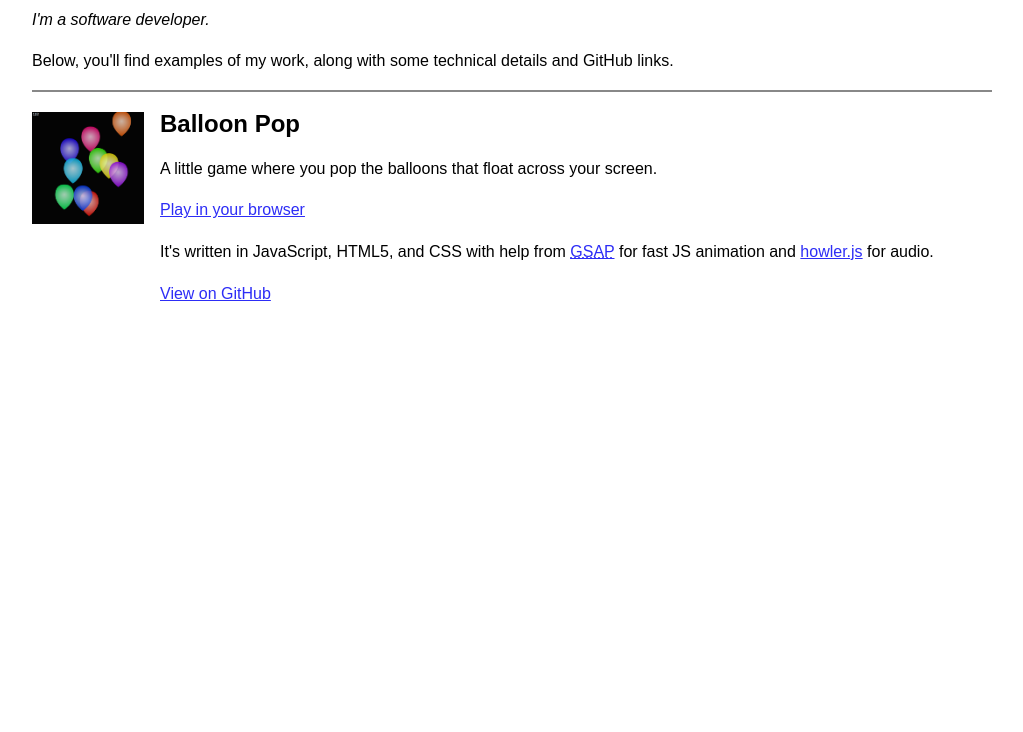
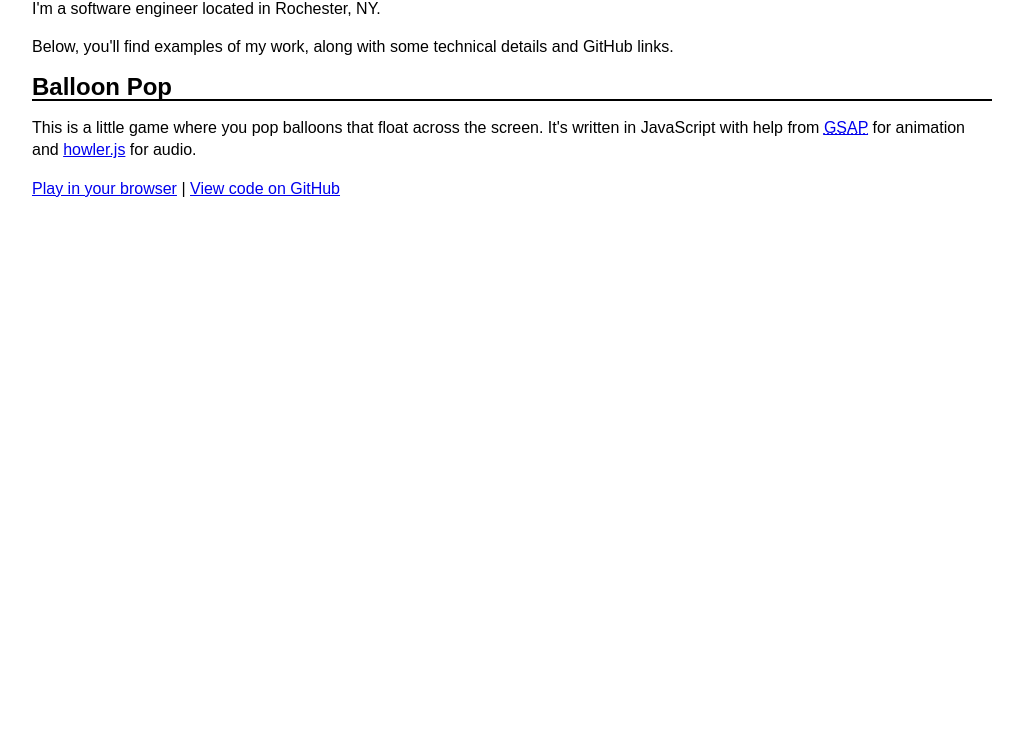
Before and after one commit to chris-oreilly/chris-oreilly, a plain HTML site: page index.html in a window 1280 px wide. Shown: the part 68-800 px from the top of the page, without its empty margins (128-1151 px from the left). Drawn offline with Linux system fonts and the light colour scheme.

Commit message:
Simplify design

```diff
--- a/index.css
+++ b/index.css
@@ -1,39 +1,13 @@
 body {
   max-width: 960px;
-  margin: auto;
-  padding: 0 5%;
+  margin: 0 auto;
+  padding: 1em 3%;
   font-family: Arial, sans-serif;
-  line-height: 1.6;
+  line-height: 1.4;
 }
 
-h1, h2, h3, h4, h5, h6 {
+h1, h2 {
   line-height: 1.0;
+  margin: 0;
+  border-bottom: 2px solid black;
 }
-
-a {
-  color: #2d2df6;
-}
-
-hr {
-  border: 1px solid #888888;
-}
-
-.project img {
-  display: block;
-  margin: auto;
-  max-width: 50%;
-}
-
-@media (min-width: 550px) {
-  .project {
-    position: relative;
-    padding-left: 8rem;
-  }
-
-  .project img {
-    position: absolute;
-    top: 0;
-    left: 0;
-    max-width: 7rem;
-  }
-}
--- a/index.html
+++ b/index.html
@@ -6,34 +6,36 @@
     <meta name="description" content="The software portfolio of Chris O'Reilly">
     <meta name="author" content="Chris O'Reilly">
     <meta name="viewport" content="width=device-width, initial-scale=1">
-    <link rel="stylesheet" href="/normalize.css">
-    <link rel="stylesheet" href="/index.css">
+    <link rel="stylesheet" href="normalize.css">
+    <link rel="stylesheet" href="index.css">
     <link rel="icon" type="image/png" href="favicon.png">
   </head>
   <body>
     <header>
       <h1>Chris O'Reilly</h1>
-      <p><em>I'm a software developer.</em></p>
+      <p>
+        I'm a software engineer located in Rochester, NY.
+      </p>
       <p>
         Below, you'll find examples of my work,
         along with some technical details and GitHub links.
       </p>
     </header>
 
-    <hr>
-
     <section class="project">
       <h2>Balloon Pop</h2>
-      <p>A little game where you pop the balloons that float across your screen.</p>
-      <p><a href="/balloon-pop">Play in your browser</a></p>
-      <img src="/images/balloon-pop.png" alt="Screenshot">
       <p>
-        It's written in JavaScript, HTML5, and CSS with help from
+        This is a little game where you pop balloons that float across the screen.
+        It's written in JavaScript with help from
         <a href="https://greensock.com/gsap"><abbr title="GreenSock Animation Platform">GSAP</abbr></a>
-        for fast JS animation
+        for animation
         and <a href="https://howlerjs.com">howler.js</a> for audio.
       </p>
-      <p><a href="https://github.com/chris-oreilly/balloon-pop.git">View on GitHub</a></p>
+      <p>
+        <a href="//www.chrisoreilly.us/balloons">Play in your browser</a>
+        |
+        <a href="https://github.com/chris-oreilly/balloon-pop.git">View code on GitHub</a>
+      </p>
     </section>
   </body>
 </html>
```
Also changed, not shown: images/balloon-pop.png (deleted).
